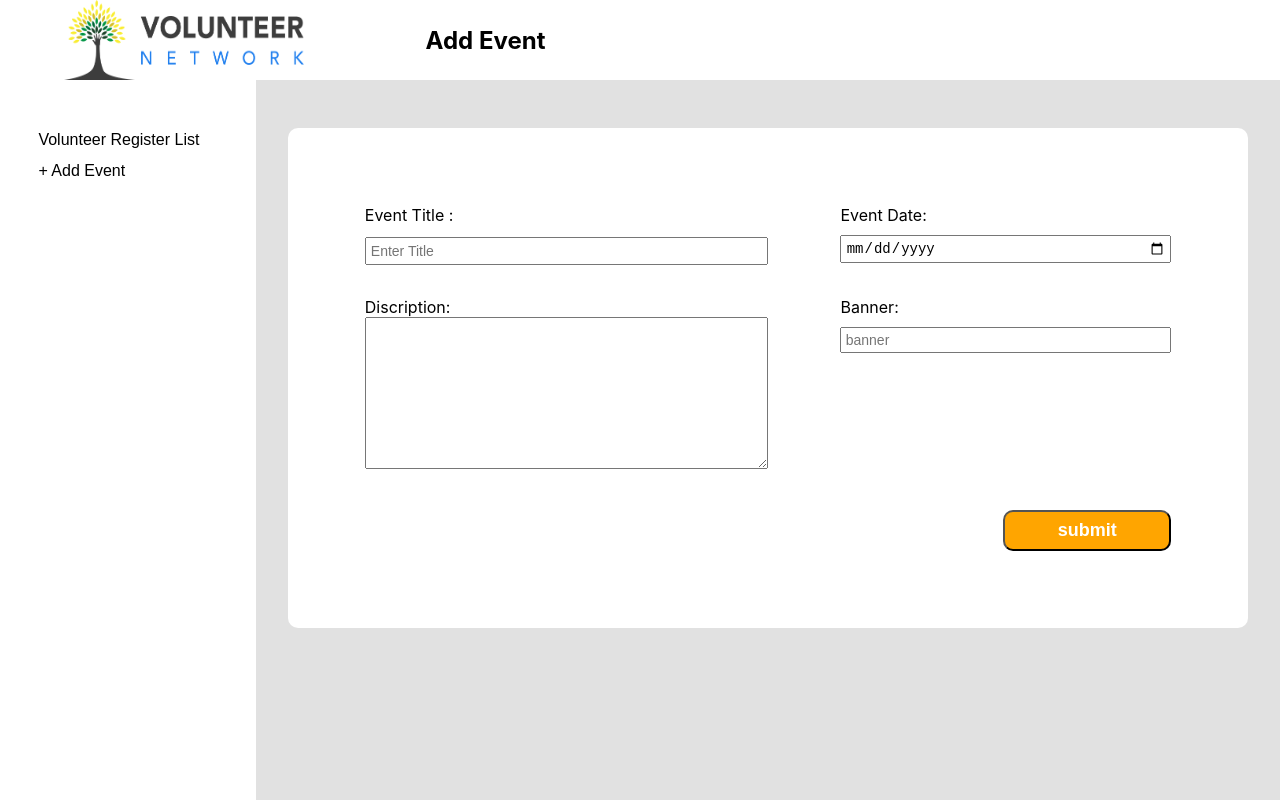
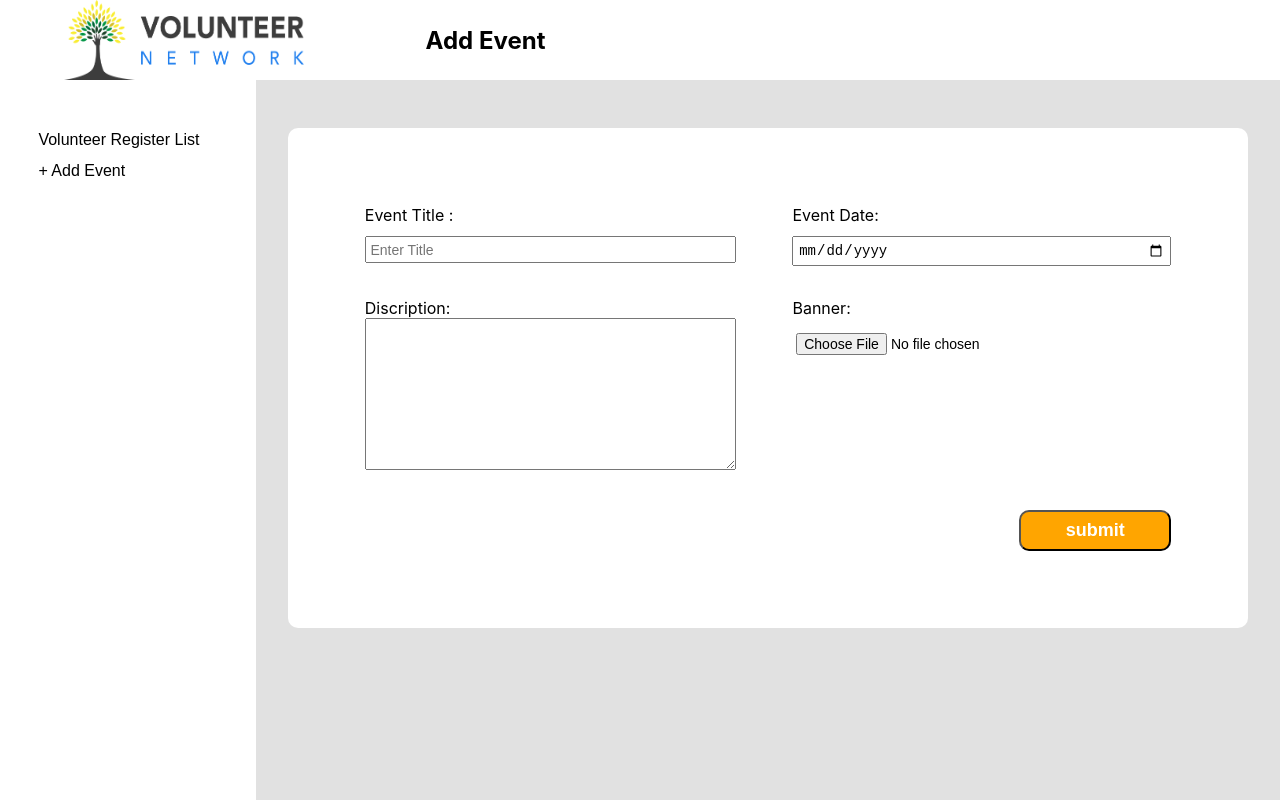
Before and after one commit to MdRabbyIslam/Network-Volunteer, a React (Create React App) app: page /admin in a window 1280 px wide. Built offline with nearby package versions, Linux system fonts and the light colour scheme; no server answers.

Commit message:
adevent.js updated

```diff
--- a/src/Components/Adevent/AdEvent.js
+++ b/src/Components/Adevent/AdEvent.js
@@ -1,20 +1,56 @@
 import React from "react";
+import { useState } from "react";
+import { useHistory } from "react-router-dom";
 import "./AdEvent.css";
 
 const AdEvent = () => {
+  const [result, setResult] = useState({
+    eventTitle: "",
+    discription: "",
+    eventDate: new Date().toLocaleDateString(),
+    banner: "",
+  });
+
+  const history = useHistory();
+
+  const handleOnChange = (e) => {
+    e.preventDefault();
+    const name = e.target.name;
+    const value = e.target.value;
+    const addInfo = { ...result };
+    addInfo[name] = value;
+    setResult(addInfo);
+  };
+
+  const handleOnSubmit = (e) => {
+    e.preventDefault();
+    const { eventTitle, discription, banner, eventDate } = result;
+    const finalResult = { eventTitle, eventDate, discription, banner };
+    fetch("https://frozen-anchorage-84492.herokuapp.com/addevents", {
+      method: "POST",
+      headers: {
+        "Content-Type": "application/json",
+      },
+      body: JSON.stringify(finalResult),
+    })
+      .then((res) => res.json())
+      .then((data) => {
+        if (data) {
+          history.push("/");
+        }
+      });
+  };
   return (
     <div>
-      <form
-        className="event-form"
-        action="http://localhost:5000/addevents"
-        method="POST"
-      >
+      <form className="event-form" onSubmit={handleOnSubmit}>
         <label className="item-1" htmlFor="event-title">
           Event Title : <br />
           <input
             type="text"
             name="eventTitle"
             id="event-title"
+            value={result.title}
+            onChange={handleOnChange}
             placeholder="Enter Title"
           />
         </label>
@@ -23,17 +59,32 @@ const AdEvent = () => {
           <textarea
             name="discription"
             id="discription"
+            value={result.discription}
+            onChange={handleOnChange}
             cols="30"
             rows="10"
           ></textarea>
         </label>
         <label className="item-3" htmlFor="event-date">
           Event Date: <br />
-          <input type="date" name="eventDate" id="event-date" />
+          <input
+            type="date"
+            name="eventDate"
+            value={result.date}
+            onChange={handleOnChange}
+            id="event-date"
+          />
         </label>
         <label className="item-4" htmlFor="banner">
           Banner: <br />
-          <input type="text" name="banner" id="banner" placeholder="banner" />
+          <input
+            type="file"
+            name="banner"
+            value={result.banner}
+            onChange={handleOnChange}
+            id="banner"
+            placeholder="banner"
+          />
         </label>
         <label className="item-5" htmlFor="">
           <input type="submit" value="submit" />
```
